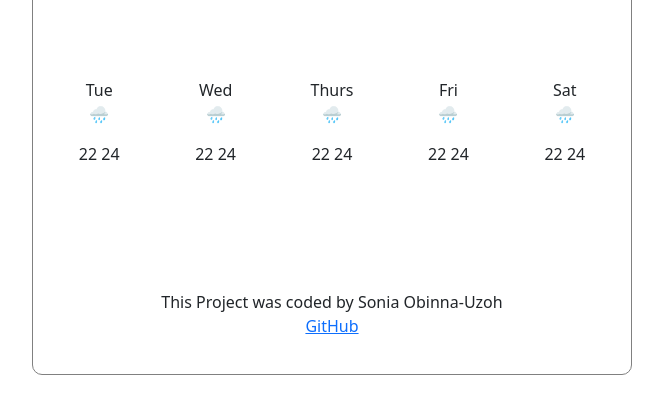
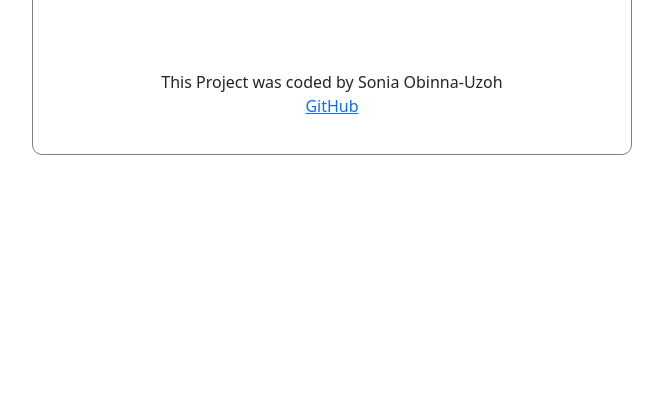
Before and after one commit to sobinnau/weather-app-final-project, a plain HTML site: page index.html in a window 1280 px wide. Shown: the part 369-782 px from the top of the page, without its empty margins (308-971 px from the left). Drawn offline with nearby package versions, Linux system fonts and the light colour scheme; no server answers.

Commit message:
removed non working features from code

```diff
--- a/index.html
+++ b/index.html
@@ -69,41 +69,6 @@
             </span>
           </div>
         </h1>
-
-        <div class="body">
-          <div class="row">
-            <div class="col mt-2 mb-5">
-              Tue
-              <div class emoji="col mt-3 mb-3">🌧</div>
-              <div class="col mt-3 mb-3">22 24</div>
-            </div>
-
-            <div class="col mt-2 mb-5">
-              Wed
-              <div class emoji="col mt-3 mb-3">🌧</div>
-              <div class="col mt-3 mb-3">22 24</div>
-            </div>
-
-            <div class="col mt-2 mb-5">
-              Thurs
-              <div class emoji="col mt-3 mb-3">🌧</div>
-              <div class="col mt-3 mb-3">22 24</div>
-            </div>
-
-            <div class="col mt-2 mb-5">
-              Fri
-              <div class emoji="col mt-3 mb-3">🌧</div>
-              <div class="col mt-3 mb-3">22 24</div>
-            </div>
-
-            <div class="col mt-2 mb-5">
-              Sat
-              <div class emoji="col mt-3 mb-3">🌧</div>
-              <div class="col mt-3 mb-3">22 24</div>
-            </div>
-          </div>
-        </div>
-
         <p>
           This Project was coded by Sonia Obinna-Uzoh
           <br />
--- a/src/styles.css
+++ b/src/styles.css
@@ -8,7 +8,6 @@ li {
 
 p {
   text-align: center;
-  margin-top: 60px;
 }
 .body {
   text-align: center;
```
Also changed, not shown: 1 other file.
